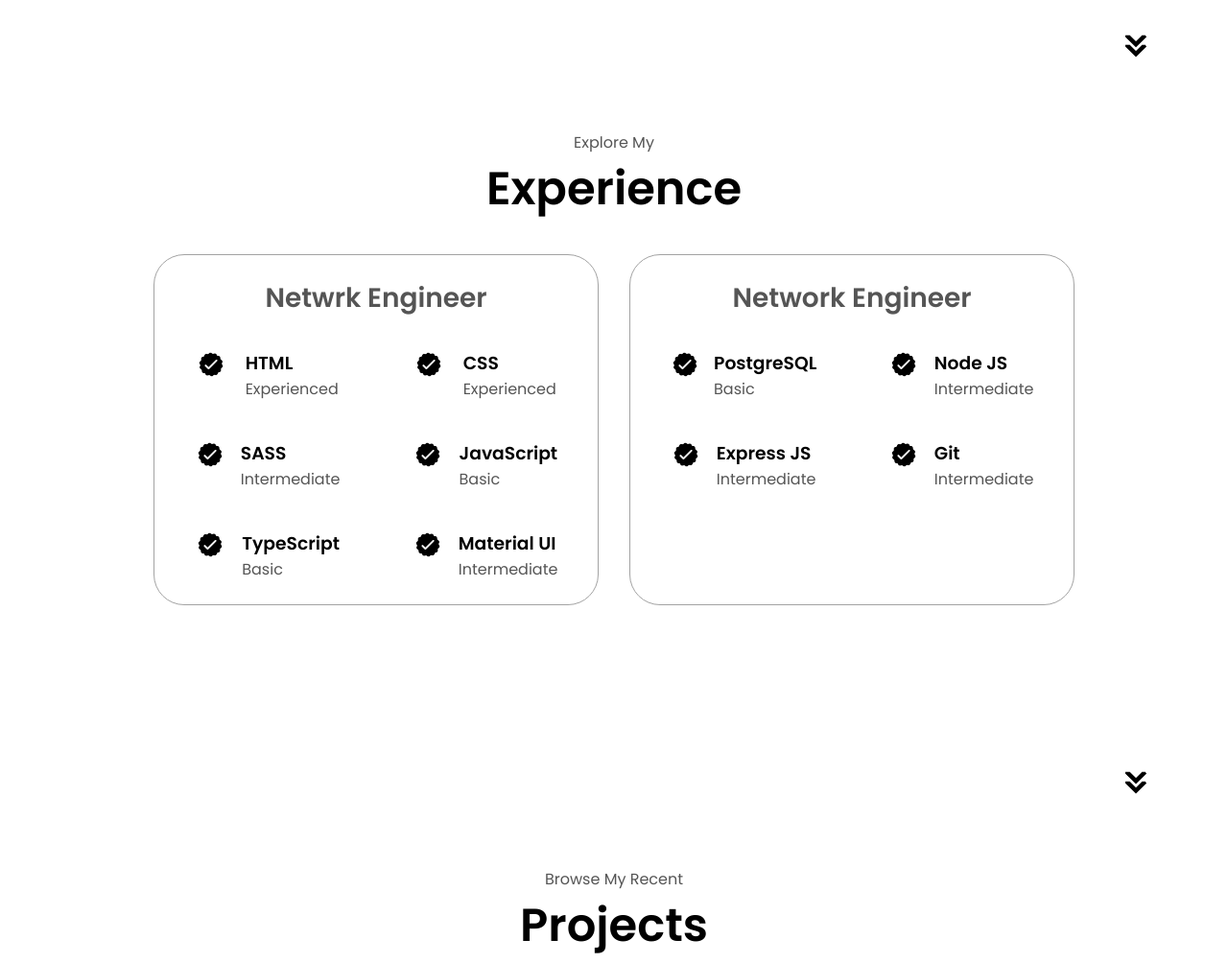
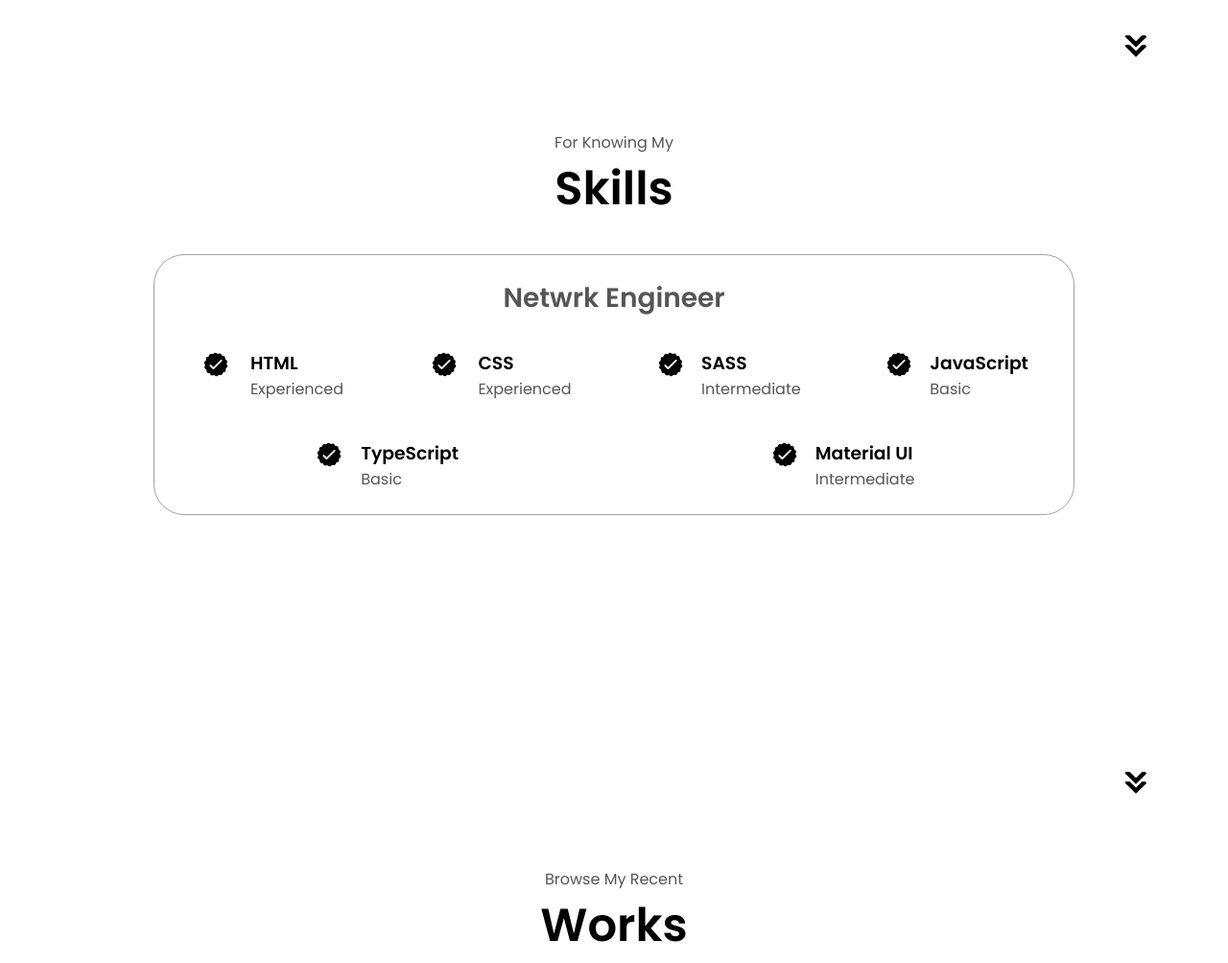
Before and after one commit to asindu98/asindu98.github.io, a plain HTML site: page index.html in a window 1280 px wide. Shown: the part 1560-2564 px from the top of the page at 96% size. Drawn offline with Linux system fonts and the light colour scheme.

Commit message:
Update index.html

```diff
--- a/index.html
+++ b/index.html
@@ -118,8 +118,8 @@
       />
     </section>
     <section id="experience">
-      <p class="section__text__p1">Explore My</p>
-      <h1 class="title">Experience</h1>
+      <p class="section__text__p1">For Knowing My</p>
+      <h1 class="title">Skills</h1>
       <div class="experience-details-container">
         <div class="about-containers">
           <div class="details-container">
@@ -193,57 +193,6 @@
               </article>
             </div>
           </div>
-          <div class="details-container">
-            <h2 class="experience-sub-title">Network Engineer</h2>
-            <div class="article-container">
-              <article>
-                <img
-                  src="./assets/checkmark.png"
-                  alt="Experience icon"
-                  class="icon"
-                />
-                <div>
-                  <h3>PostgreSQL</h3>
-                  <p>Basic</p>
-                </div>
-              </article>
-              <article>
-                <img
-                  src="./assets/checkmark.png"
-                  alt="Experience icon"
-                  class="icon"
-                />
-                <div>
-                  <h3>Node JS</h3>
-                  <p>Intermediate</p>
-                </div>
-              </article>
-              <article>
-                <img
-                  src="./assets/checkmark.png"
-                  alt="Experience icon"
-                  class="icon"
-                />
-                <div>
-                  <h3>Express JS</h3>
-                  <p>Intermediate</p>
-                </div>
-              </article>
-              <article>
-                <img
-                  src="./assets/checkmark.png"
-                  alt="Experience icon"
-                  class="icon"
-                />
-                <div>
-                  <h3>Git</h3>
-                  <p>Intermediate</p>
-                </div>
-              </article>
-            </div>
-          </div>
-        </div>
-      </div>
       <img
         src="./assets/arrow.png"
         alt="Arrow icon"
@@ -253,7 +202,7 @@
     </section>
     <section id="projects">
       <p class="section__text__p1">Browse My Recent</p>
-      <h1 class="title">Projects</h1>
+      <h1 class="title">Works</h1>
       <div class="experience-details-container">
         <div class="about-containers">
           <div class="details-container color-container">
```
